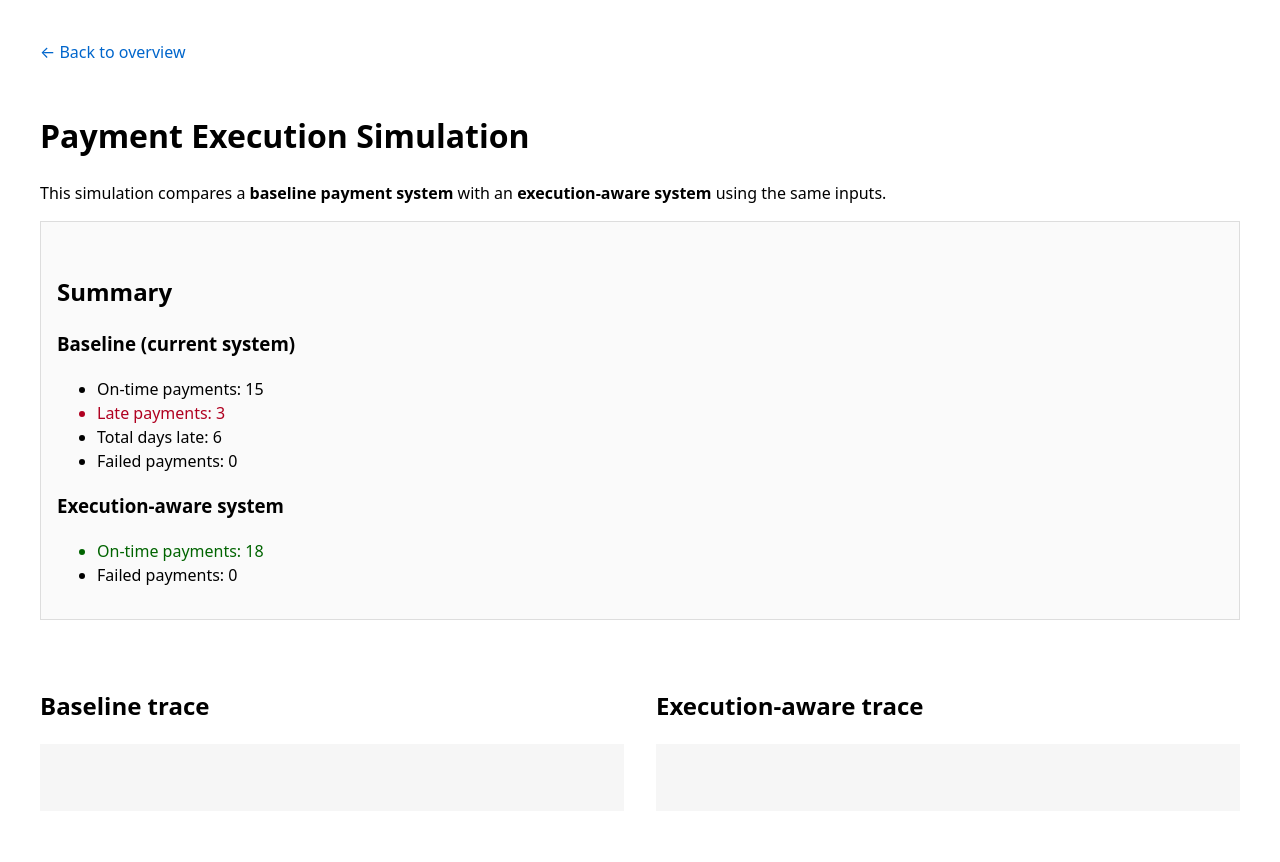
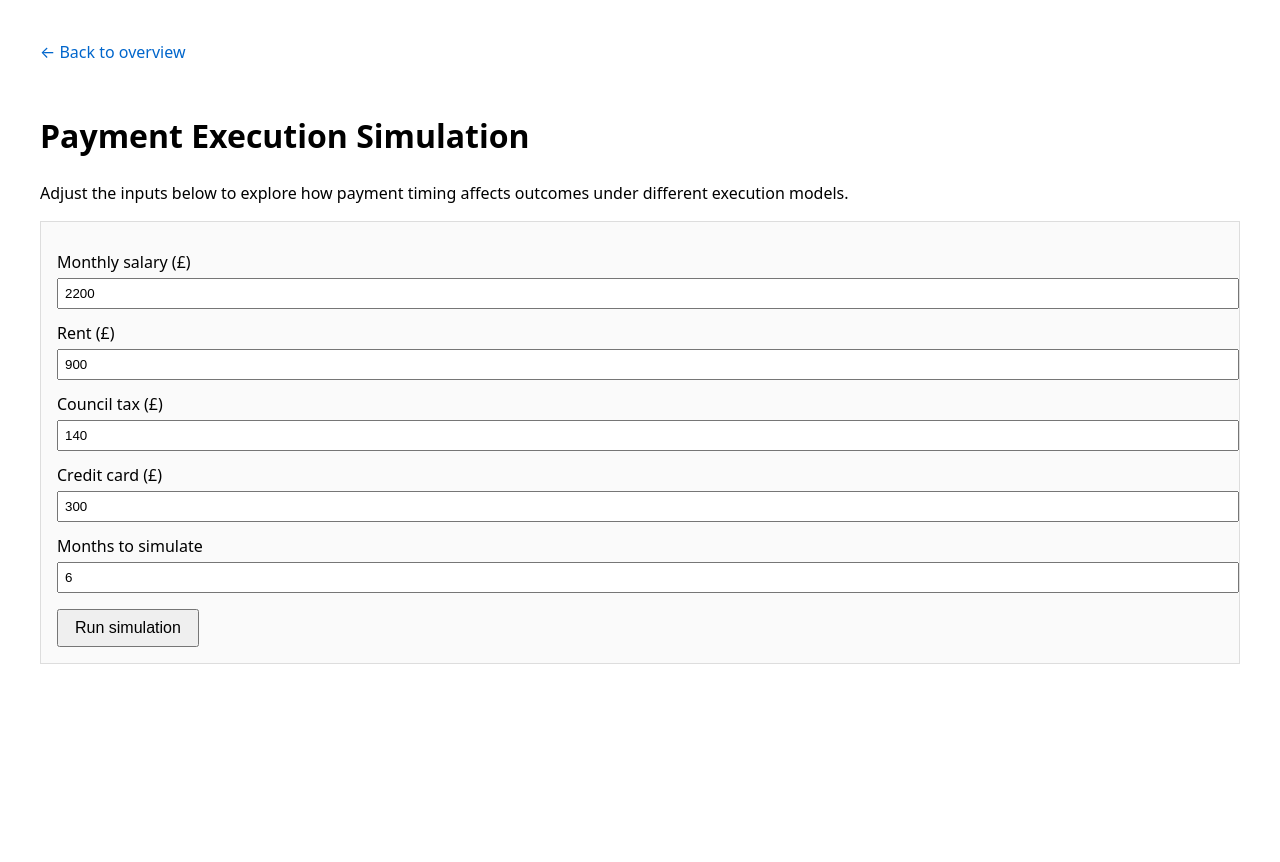
Before and after one commit to tjredstone/payments-execution, a Flask app: page /sim in a window 1280 px wide. After the commit the page ends 664 px from the top, so only its background shows below. Run offline with Flask 3, Linux system fonts and the light colour scheme.

Commit message:
Updated sim UI

```diff
--- a/app.py
+++ b/app.py
@@ -1,4 +1,4 @@
-from flask import Flask, render_template
+from flask import Flask, render_template, request
 from sim.compare_engines import run_comparison
 
 app = Flask(__name__)
@@ -14,15 +14,40 @@ def paper():
     return "<h1>White paper coming soon</h1>"
 
 
-@app.route("/sim")
+@app.route("/sim", methods=["GET", "POST"])
 def sim():
-    comparison = run_comparison(verbose=False)
+    params = {
+        "salary": 2200,
+        "rent": 900,
+        "council_tax": 140,
+        "credit_card": 300,
+        "months": 6,
+    }
+
+    has_run = False
+    comparison = None
+
+    if request.method == "POST":
+        for key in params:
+            params[key] = int(request.form.get(key, params[key]))
+
+        comparison = run_comparison(
+            salary=params["salary"],
+            rent=params["rent"],
+            council_tax=params["council_tax"],
+            credit_card=params["credit_card"],
+            months=params["months"],
+            verbose=False,
+        )
+
+        has_run = True
 
     return render_template(
         "sim.html",
-        baseline=comparison["baseline"],
-        execution=comparison["execution_aware"],
-        meta=comparison["scenario_meta"],
+        params=params,
+        has_run=has_run,
+        baseline=comparison["baseline"] if has_run else None,
+        execution=comparison["execution_aware"] if has_run else None,
     )
 
 
--- a/sim/compare_engines.py
+++ b/sim/compare_engines.py
@@ -3,11 +3,23 @@ from sim.engine_v1_1 import run_simulation as run_execution_aware
 from sim.baseline_engine import run_baseline_simulation
 
 
-def run_comparison(verbose: bool = True):
+def run_comparison(
+    salary: int = 2200,
+    rent: int = 900,
+    council_tax: int = 140,
+    credit_card: int = 300,
+    months: int = 6,
+    verbose: bool = True,
+):
     """
     Runs the same scenario through:
     - the baseline (current system)
     - the execution-aware system (v1)
+
+    Parameters are explicit so this can be driven by:
+    - CLI
+    - Flask UI
+    - tests later
 
     Returns a dict suitable for:
     - CLI inspection
@@ -15,8 +27,14 @@ def run_comparison(verbose: bool = True):
     - JSON output later
     """
 
-    # Shared scenario
-    scenario = make_standard_household_scenario()
+    # Build shared scenario
+    scenario = make_standard_household_scenario(
+        salary=salary,
+        rent=rent,
+        council_tax=council_tax,
+        credit_card=credit_card,
+        months=months,
+    )
 
     # --- Baseline ---
     baseline_result = run_baseline_simulation(
@@ -75,9 +93,9 @@ def print_summary(comparison):
 
 
 def main():
+    # Default CLI run
     comparison = run_comparison(verbose=True)
 
-    # Print traces
     print("\n--- Baseline trace ---\n")
     for line in comparison["baseline"].trace:
         print(line)
--- a/sim/scenarios.py
+++ b/sim/scenarios.py
@@ -1,65 +1,61 @@
 import random
-from typing import List, Tuple, Dict, Any
-
-from sim.engine import IncomeEvent, Obligation
+from sim.engine_v1_1 import IncomeEvent, Obligation
 
 
 def make_standard_household_scenario(
-    *,
+    salary: int = 2200,
+    rent: int = 900,
+    council_tax: int = 140,
+    credit_card: int = 300,
     months: int = 6,
-    days_per_month: int = 30,
-    salary_amount: int = 2200,
-    salary_day_in_month: int = 26,  # “pay day”
-    salary_jitter_days: int = 2,  # pay day can move +/- this many days
-    start_balance: int = 0,
-) -> Dict[str, Any]:
+):
     """
-    Returns a dict of scenario inputs that BOTH engines can use.
-    This contains only inputs (no execution logic).
+    Builds a simple, realistic household scenario.
 
-    Notes:
-    - We simulate 'months' each with 'days_per_month' days (simple model).
-    - Salary arrives once per month with optional jitter.
-    - Obligations are due on the last day of each month by default in this scenario.
+    - Salary arrives once per month with small timing variance
+    - Obligations fall at the end of each month
+    - No behavioural assumptions
     """
 
-    income: List[IncomeEvent] = []
-    obligations: List[Obligation] = []
+    DAYS_PER_MONTH = 30
+
+    income = []
+    obligations = []
+
+    start_balance = 0
+    start_day = 1
+    end_day = months * DAYS_PER_MONTH
 
     for m in range(months):
-        base = m * days_per_month
+        base = m * DAYS_PER_MONTH
 
-        # Salary day can move a bit each month
-        jitter = random.randint(-salary_jitter_days, salary_jitter_days)
-        salary_day = base + salary_day_in_month + jitter
-        income.append(IncomeEvent(day=salary_day, amount=salary_amount))
+        # Salary day jitter (realistic payroll variance)
+        salary_day = base + 25 + random.choice([-2, -1, 0, 1, 2])
+        income.append(IncomeEvent(day=salary_day, amount=salary))
 
-        # Example obligations (edit freely)
-        due = base + days_per_month  # last day of the month
+        # Fixed obligations
         obligations.extend(
             [
-                Obligation(name="rent", due_day=due, amount=900),
-                Obligation(name="council_tax", due_day=due, amount=140),
-                Obligation(name="credit_card", due_day=due, amount=300),
+                Obligation("rent", base + 30, rent),
+                Obligation("council_tax", base + 30, council_tax),
+                Obligation("credit_card", base + 30, credit_card),
             ]
         )
 
-    return {
-        "start_balance": start_balance,
-        "start_day": 1,
-        "end_day": months * days_per_month,
+    scenario = {
         "income": income,
         "obligations": obligations,
-        # calendar config can live here later if you want
-        "calendar": {
-            "weekends_block_execution": True,
-            "bank_holidays": [],  # we can add e.g. [30, 60, ...] later
-        },
+        "start_balance": start_balance,
+        "start_day": start_day,
+        "end_day": end_day,
+        "calendar": {"bank_holidays": []},  # placeholder for future realism
         "meta": {
             "months": months,
-            "days_per_month": days_per_month,
-            "salary_amount": salary_amount,
-            "salary_day_in_month": salary_day_in_month,
-            "salary_jitter_days": salary_jitter_days,
+            "salary": salary,
+            "rent": rent,
+            "council_tax": council_tax,
+            "credit_card": credit_card,
         },
     }
+
+    return scenario
--- a/templates/sim.html
+++ b/templates/sim.html
@@ -16,6 +16,31 @@
         h1,
         h2 {
             margin-top: 1.5em;
+        }
+
+        form {
+            background: #fafafa;
+            border: 1px solid #ddd;
+            padding: 16px;
+            margin-bottom: 32px;
+        }
+
+        label {
+            display: block;
+            margin-top: 12px;
+        }
+
+        input {
+            width: 100%;
+            padding: 6px;
+            margin-top: 4px;
+        }
+
+        button {
+            margin-top: 16px;
+            padding: 8px 16px;
+            font-size: 1em;
+            cursor: pointer;
         }
 
         .summary {
@@ -61,9 +86,42 @@
     <h1>Payment Execution Simulation</h1>
 
     <p>
-        This simulation compares a <strong>baseline payment system</strong>
-        with an <strong>execution-aware system</strong> using the same inputs.
+        Adjust the inputs below to explore how payment timing affects outcomes
+        under different execution models.
     </p>
+
+    <!-- INPUT FORM -->
+    <form method="post">
+        <label>
+            Monthly salary (£)
+            <input type="number" name="salary" value="{{ params.salary }}">
+        </label>
+
+        <label>
+            Rent (£)
+            <input type="number" name="rent" value="{{ params.rent }}">
+        </label>
+
+        <label>
+            Council tax (£)
+            <input type="number" name="council_tax" value="{{ params.council_tax }}">
+        </label>
+
+        <label>
+            Credit card (£)
+            <input type="number" name="credit_card" value="{{ params.credit_card }}">
+        </label>
+
+        <label>
+            Months to simulate
+            <input type="number" name="months" value="{{ params.months }}">
+        </label>
+
+        <button type="submit">Run simulation</button>
+    </form>
+
+    <!-- RESULTS (only shown after run) -->
+    {% if has_run %}
 
     <div class="summary">
         <h2>Summary</h2>
@@ -84,14 +142,13 @@
     </div>
 
     <div class="grid">
-
         <div>
             <h2>Baseline trace</h2>
             <pre>
 {% for line in baseline.trace %}
 {{ line }}
 {% endfor %}
-        </pre>
+            </pre>
         </div>
 
         <div>
@@ -100,10 +157,11 @@
 {% for line in execution.trace %}
 {{ line }}
 {% endfor %}
-        </pre>
+            </pre>
         </div>
+    </div>
 
-    </div>
+    {% endif %}
 
 </body>
 
```
